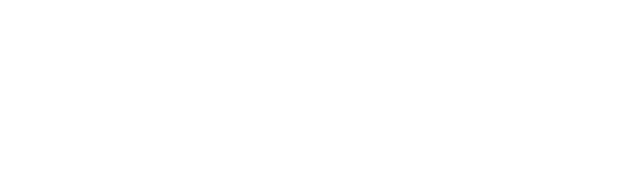
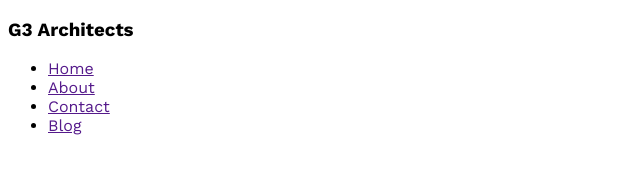
Before and after one commit to Sajidul-Is1am/my-architect-website, a plain HTML site: page index.html in a window 1280 px wide. Shown: the whole page, without its empty margins (0-640 px from the left). Drawn offline with nearby package versions, Linux system fonts and the light colour scheme.

Commit message:
add font style work sanse

```diff
--- a/css/style.css
+++ b/css/style.css
@@ -0,0 +1,7 @@
+/* google font for style */
+@import url('https://fonts.googleapis.com/css2?family=Lato:wght@700;900&family=Work+Sans:wght@400;500;700;900&display=swap');
+
+* {
+    font-family: 'Lato', sans-serif;
+    font-family: 'Work Sans', sans-serif;
+}
--- a/index.html
+++ b/index.html
@@ -8,7 +8,15 @@
 </head>
 <body>
     <header>
-
+        <nav class="nav">
+            <h3>G3 Architects</h3>
+            <ul>
+                <li><a href="">Home</a></li>
+                <li><a href="">About</a></li>
+                <li><a href="">Contact</a></li>
+                <li><a href="">Blog</a></li>
+            </ul>
+        </nav>
     </header>
     <main>
 
```
